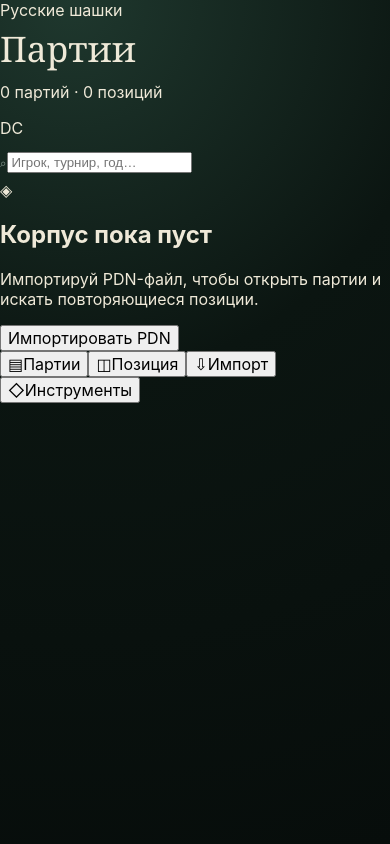
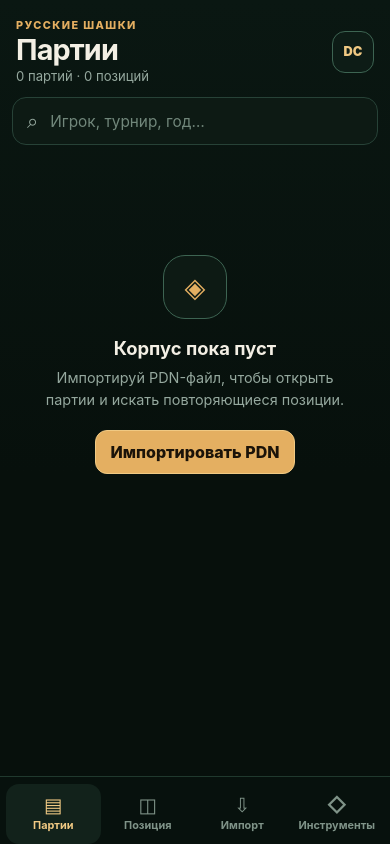
Before and after one commit to go-0dboy/draughts_corpus_engine, a React (Vite) app: page / in a window 390 px wide. Built offline with nearby package versions, Linux system fonts and the light colour scheme.

Commit message:
style: rebuild interface as mobile-first android layout

```diff
--- a/src/styles.css
+++ b/src/styles.css
@@ -1,108 +1,544 @@
 :root {
   font-family: Inter, ui-sans-serif, system-ui, -apple-system, BlinkMacSystemFont, "Segoe UI", sans-serif;
-  color: #efe9d8;
-  background: #09110e;
+  color: #f3efe4;
+  background: #07100c;
   font-synthesis: none;
   text-rendering: optimizeLegibility;
+  --bg: #07100c;
+  --surface: #0d1a14;
+  --surface-2: #12231b;
+  --surface-3: #182b22;
+  --line: #274237;
+  --line-strong: #3d6452;
+  --text: #f3efe4;
+  --muted: #95a89e;
+  --accent: #e4af61;
+  --accent-2: #f0c983;
+  --danger: #ff9d8f;
 }
 
 * { box-sizing: border-box; }
-body { margin: 0; min-width: 320px; min-height: 100vh; background: radial-gradient(circle at 18% 0%, #1f382e 0, #0b1511 42%, #070d0b 100%); }
-button, textarea { font: inherit; }
-button { cursor: pointer; }
-button:disabled { cursor: default; opacity: .45; }
+html { background: var(--bg); }
+body {
+  margin: 0;
+  min-width: 320px;
+  min-height: 100vh;
+  background: var(--bg);
+  color: var(--text);
+  overscroll-behavior-y: none;
+}
+button, input, textarea { font: inherit; }
+button { cursor: pointer; -webkit-tap-highlight-color: transparent; }
+button:disabled { cursor: default; opacity: .42; }
+input, textarea { color: var(--text); }
 
-.app-shell { width: min(1280px, calc(100% - 32px)); margin: 0 auto; padding: 42px 0 56px; }
-.hero { display: flex; justify-content: space-between; gap: 24px; align-items: flex-start; margin-bottom: 30px; }
-.eyebrow { color: #dbad63; letter-spacing: .13em; text-transform: uppercase; font-size: .76rem; font-weight: 750; }
-h1 { font-family: Georgia, serif; font-size: clamp(2.2rem, 6vw, 4.5rem); line-height: .96; max-width: 760px; margin: 12px 0 14px; font-weight: 500; }
-.hero p { color: #aebdb5; max-width: 760px; margin: 0; font-size: 1.02rem; }
-.version { flex: none; border: 1px solid #416052; border-radius: 999px; color: #9fc2ae; padding: 8px 12px; font: 700 .72rem ui-monospace, monospace; }
-
-.board { display: grid; grid-template-columns: repeat(8, 1fr); aspect-ratio: 1; border: 10px solid #8a5c35; border-radius: 10px; overflow: hidden; box-shadow: 0 24px 70px #0009, inset 0 0 0 2px #cf9a5c; }
-.cell { position: relative; border: 0; padding: 0; display: grid; place-items: center; min-width: 0; }
-.cell.light { background: #e8c98f; cursor: default; }
-.cell.dark { background: #536d52; }
-.cell.dark:not(:disabled):hover { background: #637d60; }
-.square-number { position: absolute; top: 4px; left: 5px; font: 700 clamp(.45rem, 1.2vw, .67rem) ui-monospace, monospace; color: #dce7d8a8; text-transform: lowercase; }
-.piece { width: 74%; aspect-ratio: 1; border-radius: 50%; display: grid; place-items: center; font-size: clamp(1rem, 4vw, 2.35rem); line-height: 1; box-shadow: inset 0 0 0 5px #ffffff14, 0 5px 9px #0007; z-index: 1; }
-.white-man, .white-king { color: #66451e; background: radial-gradient(circle at 38% 30%, #fff7dc, #d9ab5f); border: 2px solid #fbe6b9; }
-.black-man, .black-king { color: #e9bc6b; background: radial-gradient(circle at 38% 30%, #4d2522, #161312); border: 2px solid #79403a; }
-
-.card { background: #111d18e8; border: 1px solid #294238; border-radius: 14px; padding: 20px; box-shadow: 0 18px 50px #0004; }
-.card h2 { font: 650 1rem/1.2 ui-sans-serif, system-ui, sans-serif; margin: 0 0 16px; }
-.card h3 { font-size: .84rem; margin: 22px 0 10px; color: #a8b9b0; text-transform: uppercase; letter-spacing: .08em; }
-.section-title { display: flex; justify-content: space-between; gap: 18px; align-items: start; }
-label { display: block; margin: 14px 0 7px; color: #8fa198; font-size: .72rem; font-weight: 750; letter-spacing: .08em; text-transform: uppercase; }
-textarea { width: 100%; resize: vertical; color: #eef3ef; background: #09120e; border: 1px solid #345144; border-radius: 8px; padding: 11px; font-family: ui-monospace, SFMono-Regular, Consolas, monospace; line-height: 1.45; }
-textarea:focus { outline: 2px solid #d2a258; outline-offset: 1px; }
-.actions { display: flex; flex-wrap: wrap; gap: 8px; margin-top: 14px; }
-.actions button, .ply-controls button { border: 1px solid #385447; background: #192921; color: #d9e2dd; border-radius: 8px; padding: 9px 12px; }
-.actions .primary { color: #171009; background: #d9a85e; border-color: #e9bd79; font-weight: 750; }
-code { display: block; overflow-wrap: anywhere; color: #e9c986; background: #09120e; border-radius: 6px; padding: 9px; font-size: .8rem; }
-.muted { color: #8fa198; margin: 0; line-height: 1.5; }
-
-.import-card { margin-bottom: 16px; }
-.import-card h2 { margin-bottom: 6px; }
-.file-button { margin: 0; text-transform: none; letter-spacing: 0; font-size: .82rem; border: 1px solid #385447; background: #192921; color: #d9e2dd; border-radius: 8px; padding: 9px 12px; cursor: pointer; white-space: nowrap; }
-.file-button input { display: none; }
-.import-report { margin-top: 12px; padding: 10px 12px; background: #09120e; border-radius: 8px; color: #a9b9b1; font-size: .82rem; line-height: 1.55; }
-
-.corpus-summary { display: grid; grid-template-columns: repeat(3, 1fr); gap: 12px; margin-bottom: 16px; }
-.summary-tile { border: 1px solid #294238; background: #0e1914d9; border-radius: 12px; padding: 16px 18px; display: flex; align-items: baseline; gap: 9px; }
-.summary-tile strong { font: 600 1.65rem/1 Georgia, serif; color: #f1d08e; }
-.summary-tile span { color: #8ea097; font-size: .82rem; }
-
-.corpus-layout { display: grid; grid-template-columns: 280px minmax(0, 1fr); gap: 16px; align-items: start; }
-.game-list { position: sticky; top: 16px; display: grid; gap: 8px; max-height: calc(100vh - 32px); overflow: auto; }
-.game-list h2 { margin-bottom: 6px; }
-.game-row, .occurrences button { width: 100%; text-align: left; border: 1px solid #274037; background: #0d1713; color: #dbe4df; border-radius: 9px; padding: 11px; display: grid; gap: 4px; }
-.game-row:hover, .occurrences button:hover { border-color: #547664; }
-.game-row.active { border-color: #d3a259; background: #1d241a; }
-.game-row strong, .occurrences strong { font-size: .84rem; }
-.game-row span, .occurrences span { color: #82948b; font-size: .74rem; }
-
-.viewer-column { display: grid; gap: 16px; min-width: 0; }
-.game-heading { display: flex; justify-content: space-between; gap: 16px; margin-bottom: 18px; }
-.game-heading h2 { margin: 7px 0 0; font-size: 1.12rem; }
-.game-heading > strong { color: #f1d08e; }
-.viewer-grid { display: grid; grid-template-columns: minmax(320px, 560px) minmax(240px, 1fr); gap: 20px; align-items: start; }
-.moves-panel { min-width: 0; }
-.ply-controls { display: flex; align-items: center; gap: 6px; flex-wrap: wrap; margin-bottom: 12px; }
-.ply-controls span { color: #a8b8b0; font-size: .8rem; margin: 0 4px; }
-.move-list { display: grid; grid-template-columns: repeat(2, minmax(0, 1fr)); gap: 6px; max-height: 360px; overflow: auto; padding-right: 4px; }
-.move-list button { display: flex; gap: 8px; align-items: center; border: 1px solid #263c33; background: #0b1511; color: #dce5df; border-radius: 7px; padding: 8px; font-family: ui-monospace, monospace; }
-.move-list button span { color: #70867a; font-size: .7rem; min-width: 18px; }
-.move-list button.active { border-color: #d5a55d; background: #292517; color: #f3d694; }
-
-.position-explorer h2 { margin: 7px 0 0; }
-.occurrence-count { font: 500 2rem/1 Georgia, serif; color: #f1d08e; }
-.result-strip { display: grid; grid-template-columns: repeat(3, 1fr); gap: 8px; margin-top: 16px; }
-.result-strip span { background: #0b1511; border-radius: 8px; padding: 11px; color: #8fa198; font-size: .78rem; }
-.result-strip strong { display: block; color: #e6cf9e; font-size: 1.1rem; margin-top: 4px; }
-.continuations { display: grid; gap: 6px; }
-.continuation-row { display: grid; grid-template-columns: minmax(90px, .7fr) 1fr 1fr; gap: 10px; align-items: center; border-bottom: 1px solid #22372e; padding: 7px 0; color: #94a69d; font-size: .78rem; }
-.continuation-row code { padding: 6px 8px; }
-.occurrences { display: grid; gap: 6px; }
-.empty-state { text-align: center; padding: 44px 20px; color: #9aaca2; }
-.empty-state h2 { color: #e8dfc8; }
-
-@media (max-width: 960px) {
-  .corpus-layout { grid-template-columns: 1fr; }
-  .game-list { position: static; max-height: 260px; }
-  .viewer-grid { grid-template-columns: 1fr; }
+.mobile-app {
+  width: 100%;
+  min-height: 100dvh;
+  margin: 0 auto;
+  background: linear-gradient(180deg, #0a1712 0%, #07100c 56%);
 }
 
-@media (max-width: 650px) {
-  .app-shell { width: calc(100% - 16px); padding-top: 24px; }
-  .hero { display: block; }
-  .version { display: inline-block; margin-top: 14px; }
-  .corpus-summary { grid-template-columns: 1fr; }
-  .viewer { padding: 12px; }
-  .board { border-width: 6px; }
-  .result-strip { grid-template-columns: 1fr; }
-  .continuation-row { grid-template-columns: 1fr 1fr; }
-  .continuation-row code { grid-column: 1 / -1; }
-  .section-title { display: block; }
-  .file-button { display: inline-block; margin-top: 12px; }
+.screen-content {
+  min-height: 100dvh;
+  padding: env(safe-area-inset-top) 0 calc(88px + env(safe-area-inset-bottom));
 }
+
+.screen-header,
+.app-bar {
+  min-height: 78px;
+  padding: 18px 16px 12px;
+  display: flex;
+  align-items: center;
+  justify-content: space-between;
+  gap: 14px;
+}
+
+.screen-header h1 {
+  margin: 2px 0 2px;
+  font-size: 1.8rem;
+  line-height: 1.1;
+  font-weight: 750;
+  letter-spacing: -.03em;
+}
+.screen-header p,
+.app-bar-title span {
+  margin: 0;
+  color: var(--muted);
+  font-size: .82rem;
+  line-height: 1.35;
+}
+.app-caption,
+.section-kicker {
+  display: block;
+  color: var(--accent);
+  font-size: .68rem;
+  font-weight: 800;
+  letter-spacing: .13em;
+  text-transform: uppercase;
+}
+.app-mark {
+  width: 42px;
+  height: 42px;
+  border: 1px solid var(--line-strong);
+  border-radius: 13px;
+  display: grid;
+  place-items: center;
+  color: var(--accent-2);
+  font-weight: 900;
+  font-size: .8rem;
+  background: #0d1c16;
+}
+
+.screen-section,
+.position-board-section,
+.viewer-content {
+  padding-left: 12px;
+  padding-right: 12px;
+}
+
+.search-box {
+  min-height: 48px;
+  display: flex;
+  align-items: center;
+  gap: 10px;
+  border: 1px solid var(--line);
+  border-radius: 14px;
+  padding: 0 14px;
+  background: var(--surface);
+  color: var(--muted);
+}
+.search-box span { font-size: 1.25rem; }
+.search-box input {
+  width: 100%;
+  border: 0;
+  outline: 0;
+  background: transparent;
+  font-size: .96rem;
+}
+.search-box input::placeholder { color: #71877b; }
+
+.game-list-mobile {
+  padding: 12px 12px 18px;
+  display: grid;
+  gap: 8px;
+}
+.game-card {
+  width: 100%;
+  min-height: 84px;
+  border: 1px solid var(--line);
+  border-radius: 15px;
+  background: var(--surface);
+  color: var(--text);
+  padding: 13px 14px;
+  display: flex;
+  align-items: flex-start;
+  justify-content: space-between;
+  gap: 14px;
+  text-align: left;
+}
+.game-card:active { background: var(--surface-2); transform: scale(.995); }
+.game-card-main { min-width: 0; display: grid; gap: 4px; }
+.game-card-main strong {
+  font-size: .95rem;
+  line-height: 1.25;
+  white-space: nowrap;
+  overflow: hidden;
+  text-overflow: ellipsis;
+}
+.game-card-main span {
+  color: #b8c4bd;
+  font-size: .78rem;
+  white-space: nowrap;
+  overflow: hidden;
+  text-overflow: ellipsis;
+}
+.game-card-main small { color: #7f9489; font-size: .72rem; }
+.game-card-result {
+  flex: none;
+  color: var(--accent-2);
+  font-size: .82rem;
+  font-weight: 850;
+  padding-top: 2px;
+}
+
+.empty-mobile {
+  min-height: 52vh;
+  padding: 56px 28px;
+  display: flex;
+  flex-direction: column;
+  align-items: center;
+  justify-content: center;
+  text-align: center;
+}
+.empty-symbol {
+  width: 64px;
+  height: 64px;
+  display: grid;
+  place-items: center;
+  border: 1px solid var(--line-strong);
+  border-radius: 22px;
+  background: var(--surface);
+  color: var(--accent);
+  font-size: 1.7rem;
+}
+.empty-mobile h2 { margin: 18px 0 8px; font-size: 1.15rem; }
+.empty-mobile p { max-width: 320px; margin: 0 0 20px; color: var(--muted); line-height: 1.5; font-size: .9rem; }
+
+.mobile-card {
+  margin: 12px;
+  padding: 16px;
+  border: 1px solid var(--line);
+  border-radius: 16px;
+  background: var(--surface);
+}
+.mobile-card h2 { margin: 4px 0 12px; font-size: 1rem; }
+.mobile-card p { color: var(--muted); line-height: 1.5; }
+.card-heading-row {
+  display: flex;
+  align-items: flex-start;
+  justify-content: space-between;
+  gap: 12px;
+}
+
+.primary-button,
+.secondary-button,
+.text-button,
+.icon-button {
+  min-height: 44px;
+  border-radius: 12px;
+  border: 1px solid var(--line-strong);
+  padding: 10px 14px;
+}
+.primary-button {
+  background: var(--accent);
+  color: #1b1309;
+  border-color: var(--accent-2);
+  font-weight: 850;
+}
+.secondary-button {
+  background: var(--surface-2);
+  color: var(--text);
+}
+.text-button {
+  min-height: 40px;
+  background: transparent;
+  border-color: transparent;
+  color: var(--accent-2);
+  padding: 8px 2px 8px 12px;
+  font-size: .8rem;
+  font-weight: 750;
+}
+.full-width { width: 100%; }
+
+.bottom-nav {
+  position: fixed;
+  z-index: 20;
+  left: 0;
+  right: 0;
+  bottom: 0;
+  min-height: calc(68px + env(safe-area-inset-bottom));
+  padding: 7px 6px env(safe-area-inset-bottom);
+  display: grid;
+  grid-template-columns: repeat(4, 1fr);
+  border-top: 1px solid #20392e;
+  background: rgba(8, 18, 14, .96);
+  backdrop-filter: blur(16px);
+}
+.bottom-nav button {
+  min-width: 0;
+  min-height: 54px;
+  border: 0;
+  background: transparent;
+  color: #7f9388;
+  border-radius: 13px;
+  display: grid;
+  place-items: center;
+  align-content: center;
+  gap: 2px;
+  font-size: .68rem;
+  font-weight: 700;
+}
+.bottom-nav button.active { color: var(--accent-2); background: #12221b; }
+.bottom-nav-icon { font-size: 1.22rem; line-height: 1; }
+
+.board-wrap,
+.position-board-section { padding-top: 6px; }
+.board {
+  width: 100%;
+  aspect-ratio: 1;
+  display: grid;
+  grid-template-columns: repeat(8, 1fr);
+  overflow: hidden;
+  border: 5px solid #9a673d;
+  border-radius: 12px;
+  background: #9a673d;
+  box-shadow: 0 16px 34px rgba(0, 0, 0, .26);
+}
+.cell {
+  position: relative;
+  border: 0;
+  padding: 0;
+  min-width: 0;
+  display: grid;
+  place-items: center;
+}
+.cell:disabled { opacity: 1; }
+.cell.light { background: #d9bc86; }
+.cell.dark { background: #49634e; }
+.cell.dark:not(:disabled):active { background: #58755e; }
+.square-number {
+  position: absolute;
+  top: 2px;
+  left: 3px;
+  font: 700 clamp(.38rem, 1.8vw, .55rem) ui-monospace, monospace;
+  color: rgba(234, 241, 235, .42);
+  text-transform: lowercase;
+}
+.piece {
+  width: 74%;
+  aspect-ratio: 1;
+  border-radius: 50%;
+  display: grid;
+  place-items: center;
+  font-size: clamp(.9rem, 6.4vw, 1.8rem);
+  line-height: 1;
+  box-shadow: inset 0 0 0 4px rgba(255,255,255,.08), 0 4px 7px rgba(0,0,0,.45);
+  z-index: 1;
+}
+.white-man, .white-king {
+  color: #62431d;
+  background: radial-gradient(circle at 38% 30%, #fff4cf, #d9ad64);
+  border: 2px solid #f6dfac;
+}
+.black-man, .black-king {
+  color: #e3b565;
+  background: radial-gradient(circle at 38% 30%, #4e2824, #151312);
+  border: 2px solid #74413b;
+}
+
+.viewer-screen { padding-top: env(safe-area-inset-top); }
+.app-bar {
+  position: sticky;
+  top: 0;
+  z-index: 10;
+  min-height: 64px;
+  padding-top: 8px;
+  padding-bottom: 8px;
+  border-bottom: 1px solid #1d352a;
+  background: rgba(7, 16, 12, .95);
+  backdrop-filter: blur(14px);
+}
+.icon-button {
+  width: 44px;
+  padding: 0;
+  background: var(--surface);
+  color: var(--text);
+  font-size: 1.9rem;
+  line-height: 1;
+}
+.app-bar-title { min-width: 0; flex: 1; display: grid; gap: 2px; }
+.app-bar-title strong {
+  white-space: nowrap;
+  overflow: hidden;
+  text-overflow: ellipsis;
+  font-size: .9rem;
+}
+.game-result { color: var(--accent-2); font-size: .8rem; font-weight: 900; }
+.viewer-content { padding-bottom: calc(24px + env(safe-area-inset-bottom)); }
+
+.move-controller {
+  margin: 12px 0 8px;
+  min-height: 56px;
+  display: grid;
+  grid-template-columns: 48px 48px 1fr 48px 48px;
+  align-items: center;
+  gap: 6px;
+}
+.move-controller button {
+  min-height: 46px;
+  border: 1px solid var(--line);
+  border-radius: 12px;
+  background: var(--surface);
+  color: var(--text);
+  font-size: 1.1rem;
+}
+.move-controller > div { text-align: center; display: grid; gap: 1px; }
+.move-controller strong { font-size: .9rem; }
+.move-controller span { color: var(--muted); font-size: .68rem; }
+
+.move-strip {
+  display: flex;
+  gap: 6px;
+  overflow-x: auto;
+  padding: 2px 0 7px;
+  scrollbar-width: none;
+}
+.move-strip::-webkit-scrollbar { display: none; }
+.move-strip button {
+  flex: none;
+  min-height: 40px;
+  display: flex;
+  align-items: center;
+  gap: 6px;
+  border: 1px solid var(--line);
+  border-radius: 11px;
+  background: var(--surface);
+  color: #d7e0db;
+  padding: 8px 10px;
+  font-family: ui-monospace, SFMono-Regular, Consolas, monospace;
+  font-size: .78rem;
+}
+.move-strip button span { color: #748b80; font-size: .62rem; }
+.move-strip button.active {
+  border-color: var(--accent);
+  background: #2a2417;
+  color: var(--accent-2);
+}
+
+.result-stats {
+  display: grid;
+  grid-template-columns: repeat(3, 1fr);
+  gap: 8px;
+  margin-top: 10px;
+}
+.result-stats > div {
+  min-width: 0;
+  padding: 12px 8px;
+  border-radius: 12px;
+  background: #09140f;
+  text-align: center;
+}
+.result-stats strong { display: block; color: var(--accent-2); font-size: 1.05rem; }
+.result-stats span { display: block; margin-top: 3px; color: var(--muted); font-size: .68rem; }
+
+.continuation-list-mobile { margin-top: 16px; }
+.continuation-list-mobile h3 {
+  margin: 0 0 7px;
+  color: #a9b9b1;
+  font-size: .74rem;
+  text-transform: uppercase;
+  letter-spacing: .08em;
+}
+.continuation-list-mobile > div {
+  min-height: 42px;
+  display: flex;
+  align-items: center;
+  justify-content: space-between;
+  gap: 12px;
+  border-top: 1px solid #20372d;
+}
+.continuation-list-mobile code {
+  color: var(--accent-2);
+  font-family: ui-monospace, SFMono-Regular, Consolas, monospace;
+}
+.continuation-list-mobile span { color: var(--muted); font-size: .76rem; }
+.muted-mobile { margin: 14px 0 0; color: var(--muted); font-size: .82rem; }
+
+.fen-card label,
+.developer-import summary {
+  color: #aab9b1;
+  font-size: .76rem;
+  font-weight: 800;
+  text-transform: uppercase;
+  letter-spacing: .07em;
+}
+textarea {
+  width: 100%;
+  border: 1px solid var(--line);
+  border-radius: 12px;
+  margin: 9px 0 12px;
+  padding: 12px;
+  resize: vertical;
+  background: #07100c;
+  color: #ebeadf;
+  font-family: ui-monospace, SFMono-Regular, Consolas, monospace;
+  line-height: 1.45;
+  font-size: .8rem;
+}
+textarea:focus, input:focus { outline: 2px solid rgba(228, 175, 97, .6); outline-offset: 1px; }
+.inline-error { margin: -4px 0 12px !important; color: var(--danger) !important; font-size: .78rem; }
+
+.occurrence-list-mobile { display: grid; gap: 7px; }
+.occurrence-list-mobile button {
+  width: 100%;
+  min-height: 58px;
+  border: 1px solid #223b30;
+  border-radius: 12px;
+  padding: 10px 11px;
+  display: grid;
+  gap: 4px;
+  text-align: left;
+  background: #09140f;
+  color: var(--text);
+}
+.occurrence-list-mobile strong { font-size: .82rem; }
+.occurrence-list-mobile span { color: var(--muted); font-size: .72rem; }
+
+.import-hero { text-align: center; padding: 28px 18px 20px; }
+.import-icon {
+  width: 62px;
+  height: 62px;
+  display: grid;
+  place-items: center;
+  margin: 0 auto 16px;
+  border-radius: 20px;
+  border: 1px solid var(--line-strong);
+  background: var(--surface-2);
+  color: var(--accent);
+  font-size: 1.65rem;
+}
+.import-hero h2 { margin-bottom: 7px; }
+.import-hero p { max-width: 340px; margin: 0 auto 18px; font-size: .86rem; }
+.file-picker { display: grid; place-items: center; cursor: pointer; }
+.file-picker input { display: none; }
+.metric-grid { display: grid; grid-template-columns: repeat(2, 1fr); gap: 8px; }
+.metric-grid > div { padding: 14px; border-radius: 13px; background: #09140f; text-align: center; }
+.metric-grid strong { display: block; color: var(--accent-2); font-size: 1.25rem; }
+.metric-grid span { display: block; margin-top: 3px; color: var(--muted); font-size: .7rem; }
+.import-report-mobile { margin-top: 12px; border-top: 1px solid #20372d; padding-top: 9px; }
+.import-report-mobile p { margin: 5px 0; font-size: .76rem; }
+.developer-import summary { cursor: pointer; list-style-position: inside; }
+.developer-import[open] summary { margin-bottom: 10px; }
+.stacked-actions { display: grid; gap: 8px; }
+
+.tool-grid { display: grid; gap: 0; }
+.tool-card { position: relative; }
+.tool-icon {
+  width: 42px;
+  height: 42px;
+  display: grid;
+  place-items: center;
+  border-radius: 13px;
+  background: #1a2d24;
+  color: var(--accent-2);
+  font-size: 1.2rem;
+}
+.tool-card h2 { margin-top: 12px; margin-bottom: 5px; }
+.tool-card p { margin: 0 0 12px; font-size: .84rem; }
+.tool-card > span { color: #6f867a; font-size: .69rem; text-transform: uppercase; letter-spacing: .08em; font-weight: 800; }
+
+@media (min-width: 640px) {
+  body {
+    background: radial-gradient(circle at 50% 0%, #173126 0, #07100c 52%);
+  }
+  .mobile-app {
+    max-width: 560px;
+    box-shadow: 0 0 0 1px #173126, 0 0 80px rgba(0, 0, 0, .34);
+  }
+  .bottom-nav {
+    left: 50%;
+    right: auto;
+    width: 560px;
+    transform: translateX(-50%);
+  }
+}
+
+@media (max-width: 370px) {
+  .screen-header h1 { font-size: 1.55rem; }
+  .move-controller { grid-template-columns: 44px 44px 1fr 44px 44px; gap: 4px; }
+  .move-controller button { min-height: 44px; padding: 0; }
+  .mobile-card { margin-left: 8px; margin-right: 8px; }
+  .screen-section, .position-board-section, .viewer-content { padding-left: 8px; padding-right: 8px; }
+  .bottom-nav button { font-size: .62rem; }
+}
```
